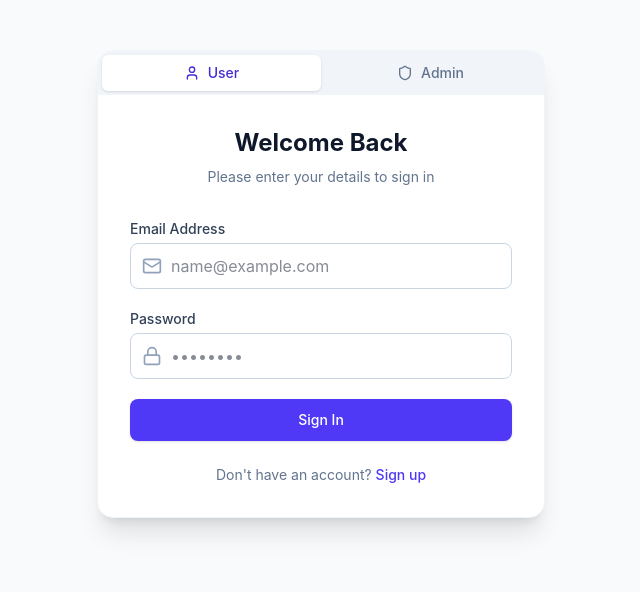
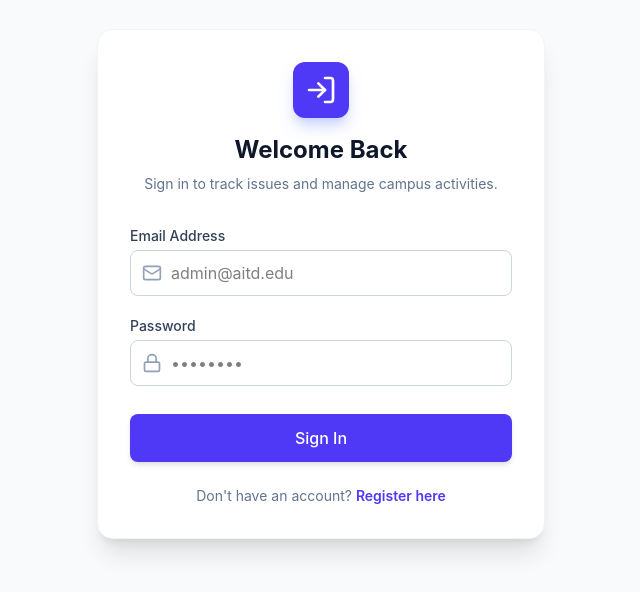
Before and after one commit to Priyanshu23146/online-complaint-system, a React (Vite) app in the folder Frontend/: page /login in a window 1280 px wide. Shown: the part 116-708 px from the top of the page, without its empty margins (319-959 px from the left). Built offline with nearby package versions, Linux system fonts and the light colour scheme.

Commit message:
feat(auth): complete SaaS client onboarding and force password reset flow
Added SuperAdmin hidden page for client generation. Created SetPassword page for first-time login security. Implemented smart redirection in Login based on mustChangePassword flag.

```diff
--- a/Frontend/src/pages/Login.tsx
+++ b/Frontend/src/pages/Login.tsx
@@ -1,114 +1,76 @@
-import React, { useState, useEffect } from "react";
-import { Link, useLocation, useNavigate } from "react-router-dom";
-import { Mail, Lock, User, Shield } from "lucide-react";
-import API from "../api"; // 👈 API import kiya
+import React, { useState } from "react";
+import { Link, useNavigate } from "react-router-dom";
+import { Mail, Lock, LogIn } from "lucide-react";
+import API from "../api";
 
 const Login: React.FC = () => {
-  const location = useLocation();
   const navigate = useNavigate();
-
-  const [isAdmin, setIsAdmin] = useState(false);
-  // 👈 Naye states add kiye email aur password ke liye
   const [email, setEmail] = useState("");
   const [password, setPassword] = useState("");
   const [loading, setLoading] = useState(false);
-
-  useEffect(() => {
-    const params = new URLSearchParams(location.search);
-    if (params.get("role") === "admin") {
-      setIsAdmin(true);
-    }
-  }, [location]);
-
-  // 👈 Asli Login Function
-  // const handleLogin = async (e: React.FormEvent) => {
-  //   e.preventDefault();
-  //   setLoading(true);
-
-  //   try {
-  //     // Backend ko email/password bhej rahe hain
-  //     const { data } = await API.post("/auth/login", { email, password });
-
-  //     // Backend se jo token aaya, usko save kar liya
-  //     localStorage.setItem("token", data.token);
-
-  //     // Token save hone ke baad Dashboard par bhej diya
-  //     navigate("/dashboard");
-  //   } catch (error) {
-  //     console.error("Login failed:", error);
-  //     alert("Invalid Email or Password! Please try again.");
-  //   } finally {
-  //     setLoading(false);
-  //   }
-  // };
+  const [error, setError] = useState("");
 
   const handleLogin = async (e: React.FormEvent) => {
     e.preventDefault();
     setLoading(true);
+    setError("");
 
     try {
       const { data } = await API.post("/auth/login", { email, password });
+
+      if (data.success) {
+        // 1. Token aur User Data save karo
         localStorage.setItem("token", data.token);
+        localStorage.setItem("user", JSON.stringify(data.user));
 
-      // 🚨 FIX: Agar Admin toggle on hai toh Admin Dashboard par bhejo
-      if (isAdmin) {
-        navigate("/admin");
+        // 2. 🚀 THE SMART REDIRECTION
+        if (data.user.mustChangePassword) {
+          navigate("/set-password"); // Security lock open karo
         } else {
-        navigate("/dashboard");
+          navigate("/dashboard"); // Seedha andar jao
         }
-    } catch (error) {
-      console.error("Login failed:", error);
-      alert("Invalid Email or Password! Please try again.");
+      }
+    } catch (err: any) {
+      console.error("Login failed:", err);
+      setError(err.response?.data?.message || "Invalid credentials!");
     } finally {
       setLoading(false);
     }
   };
 
   return (
-    <div className="min-h-screen bg-slate-50 flex items-center justify-center p-4">
-      <div className="max-w-md w-full bg-white rounded-2xl shadow-xl border border-slate-100 overflow-hidden">
-        <div className="flex w-full bg-slate-100 p-1">
-          <button
-            onClick={() => setIsAdmin(false)}
-            className={`flex-1 py-2 text-sm font-medium rounded-md flex items-center justify-center gap-2 transition-all ${!isAdmin ? "bg-white shadow-sm text-indigo-700" : "text-slate-500 hover:text-slate-700"}`}
-          >
-            <User className="h-4 w-4" /> User
-          </button>
-          <button
-            onClick={() => setIsAdmin(true)}
-            className={`flex-1 py-2 text-sm font-medium rounded-md flex items-center justify-center gap-2 transition-all ${isAdmin ? "bg-slate-800 shadow-sm text-white" : "text-slate-500 hover:text-slate-700"}`}
-          >
-            <Shield className="h-4 w-4" /> Admin
-          </button>
+    <div className="min-h-screen flex items-center justify-center bg-slate-50 p-4">
+      <div className="bg-white p-8 rounded-2xl shadow-xl w-full max-w-md border border-slate-100">
+        <div className="text-center mb-8">
+          <div className="bg-indigo-600 h-14 w-14 rounded-xl flex items-center justify-center mx-auto mb-4 shadow-lg shadow-indigo-200">
+            <LogIn className="h-8 w-8 text-white" />
           </div>
-
-        <div className="p-8">
-          <div className="text-center mb-8">
-            <h2 className="text-2xl font-bold text-slate-900">
-              {isAdmin ? "Admin Portal" : "Welcome Back"}
-            </h2>
+          <h2 className="text-2xl font-bold text-slate-900">Welcome Back</h2>
           <p className="text-slate-500 mt-2 text-sm">
-              Please enter your details to sign in
+            Sign in to track issues and manage campus activities.
           </p>
         </div>
 
-          {/* 👈 Form onSubmit ab naya function call karega */}
-          <form className="space-y-5" onSubmit={handleLogin}>
+        {error && (
+          <div className="bg-red-50 text-red-600 p-3 rounded-lg text-sm mb-5 text-center border border-red-100">
+            {error}
+          </div>
+        )}
+
+        <form onSubmit={handleLogin} className="space-y-5">
           <div>
             <label className="block text-sm font-medium text-slate-700 mb-1">
               Email Address
             </label>
             <div className="relative">
-                <div className="absolute inset-y-0 left-0 pl-3 flex items-center pointer-events-none">
-                  <Mail className="h-5 w-5 text-slate-400" />
-                </div>
+              <Mail className="absolute left-3 top-1/2 -translate-y-1/2 h-5 w-5 text-slate-400" />
               <input
                 type="email"
                 required
+                className="w-full pl-10 pr-4 py-2.5 rounded-lg border border-slate-300 focus:ring-2 focus:ring-indigo-500 outline-none transition-all"
+                placeholder="admin@aitd.edu"
                 value={email}
-                  onChange={(e) => setEmail(e.target.value)} // 👈 State update
-                  className="pl-10 w-full rounded-lg border border-slate-300 py-2.5 px-3 text-slate-900 focus:outline-none focus:ring-2 focus:ring-indigo-500 focus:border-indigo-500 transition"
-                  placeholder="name@example.com"
+                onChange={(e) => setEmail(e.target.value)}
               />
             </div>
           </div>
@@ -118,16 +80,14 @@ const Login: React.FC = () => {
               Password
             </label>
             <div className="relative">
-                <div className="absolute inset-y-0 left-0 pl-3 flex items-center pointer-events-none">
-                  <Lock className="h-5 w-5 text-slate-400" />
-                </div>
+              <Lock className="absolute left-3 top-1/2 -translate-y-1/2 h-5 w-5 text-slate-400" />
               <input
                 type="password"
                 required
+                className="w-full pl-10 pr-4 py-2.5 rounded-lg border border-slate-300 focus:ring-2 focus:ring-indigo-500 outline-none transition-all"
+                placeholder="••••••••"
                 value={password}
-                  onChange={(e) => setPassword(e.target.value)} // 👈 State update
-                  className="pl-10 w-full rounded-lg border border-slate-300 py-2.5 px-3 text-slate-900 focus:outline-none focus:ring-2 focus:ring-indigo-500 focus:border-indigo-500 transition"
-                  placeholder="••••••••"
+                onChange={(e) => setPassword(e.target.value)}
               />
             </div>
           </div>
@@ -135,24 +95,21 @@ const Login: React.FC = () => {
           <button
             type="submit"
             disabled={loading}
-              className={`w-full py-2.5 px-4 border border-transparent rounded-lg shadow-sm text-sm font-medium text-white transition focus:outline-none focus:ring-2 focus:ring-offset-2 ${isAdmin ? "bg-slate-800 hover:bg-slate-900 focus:ring-slate-900" : "bg-indigo-600 hover:bg-indigo-700 focus:ring-indigo-500"}`}
+            className="w-full py-3 mt-2 bg-indigo-600 hover:bg-indigo-700 disabled:bg-indigo-400 text-white rounded-lg font-medium transition shadow-md"
           >
             {loading ? "Signing in..." : "Sign In"}
           </button>
         </form>
 
-          {!isAdmin && (
-            <p className="mt-6 text-center text-sm text-slate-500">
+        <p className="text-center text-slate-500 mt-6 text-sm">
           Don't have an account?{" "}
           <Link
             to="/signup"
-                className="font-medium text-indigo-600 hover:text-indigo-500 transition"
+            className="text-indigo-600 font-semibold hover:underline"
           >
-                Sign up
+            Register here
           </Link>
         </p>
-          )}
-        </div>
       </div>
     </div>
   );
--- /dev/null
+++ b/Frontend/src/pages/SuperAdmin.tsx
@@ -0,0 +1,148 @@
+import React, { useState } from "react";
+import { ShieldAlert, Copy, CheckCircle } from "lucide-react";
+import API from "../api";
+
+const SuperAdmin: React.FC = () => {
+  const [name, setName] = useState("");
+  const [email, setEmail] = useState("");
+  const [loading, setLoading] = useState(false);
+  const [generatedCredentials, setGeneratedCredentials] = useState<{
+    email: string;
+    pass: string;
+  } | null>(null);
+  const [copied, setCopied] = useState(false);
+
+  const handleCreateAdmin = async (e: React.FormEvent) => {
+    e.preventDefault();
+    setLoading(true);
+    setGeneratedCredentials(null);
+
+    try {
+      const { data } = await API.post("/auth/onboard-client", {
+        name,
+        email,
+        role: "DEPT_ADMIN", // Ya SUPER_ADMIN jo aap dena chahein
+      });
+
+      if (data.success) {
+        setGeneratedCredentials({
+          email: data.adminEmail,
+          pass: data.tempPassword,
+        });
+        setName("");
+        setEmail("");
+      }
+    } catch (err: any) {
+      alert(err.response?.data?.message || "Failed to create admin");
+    } finally {
+      setLoading(false);
+    }
+  };
+
+  const copyToClipboard = () => {
+    if (generatedCredentials) {
+      navigator.clipboard.writeText(
+        `Email: ${generatedCredentials.email}\nPassword: ${generatedCredentials.pass}`,
+      );
+      setCopied(true);
+      setTimeout(() => setCopied(false), 2000);
+    }
+  };
+
+  return (
+    <div className="min-h-screen bg-slate-900 flex items-center justify-center p-4">
+      <div className="bg-slate-800 p-8 rounded-2xl shadow-2xl w-full max-w-lg border border-slate-700">
+        <div className="flex items-center gap-3 mb-6 border-b border-slate-700 pb-4">
+          <ShieldAlert className="h-8 w-8 text-red-500" />
+          <h2 className="text-2xl font-bold text-white">
+            Super Admin{" "}
+            <span className="text-slate-400 font-normal">| Onboarding</span>
+          </h2>
+        </div>
+
+        {generatedCredentials ? (
+          <div className="bg-emerald-900/30 border border-emerald-500/50 p-6 rounded-xl mb-6">
+            <h3 className="text-emerald-400 font-bold mb-2 flex items-center gap-2">
+              <CheckCircle className="h-5 w-5" /> Client Generated Successfully!
+            </h3>
+            <p className="text-slate-300 text-sm mb-4">
+              Share these credentials securely. The user will be forced to
+              change this password on first login.
+            </p>
+
+            <div className="bg-slate-950 p-4 rounded-lg font-mono text-sm text-slate-300 relative group">
+              <div>
+                Email:{" "}
+                <span className="text-white">{generatedCredentials.email}</span>
+              </div>
+              <div className="mt-2">
+                Pass:{" "}
+                <span className="text-amber-400">
+                  {generatedCredentials.pass}
+                </span>
+              </div>
+
+              <button
+                onClick={copyToClipboard}
+                className="absolute top-4 right-4 text-slate-400 hover:text-white transition"
+              >
+                {copied ? (
+                  <span className="text-xs text-emerald-400">Copied!</span>
+                ) : (
+                  <Copy className="h-5 w-5" />
+                )}
+              </button>
+            </div>
+
+            <button
+              onClick={() => setGeneratedCredentials(null)}
+              className="mt-4 w-full py-2 bg-slate-700 hover:bg-slate-600 text-white rounded-lg transition"
+            >
+              Create Another Client
+            </button>
+          </div>
+        ) : (
+          <form onSubmit={handleCreateAdmin} className="space-y-4">
+            <div>
+              <label className="block text-sm font-medium text-slate-300 mb-1">
+                Admin Full Name
+              </label>
+              <input
+                type="text"
+                required
+                className="w-full px-4 py-2.5 rounded-lg bg-slate-950 border border-slate-700 text-white focus:border-indigo-500 outline-none"
+                value={name}
+                onChange={(e) => setName(e.target.value)}
+                placeholder="e.g. Principal HBTU"
+              />
+            </div>
+
+            <div>
+              <label className="block text-sm font-medium text-slate-300 mb-1">
+                Official Email
+              </label>
+              <input
+                type="email"
+                required
+                className="w-full px-4 py-2.5 rounded-lg bg-slate-950 border border-slate-700 text-white focus:border-indigo-500 outline-none"
+                value={email}
+                onChange={(e) => setEmail(e.target.value)}
+                placeholder="admin@college.edu"
+              />
+            </div>
+
+            <button
+              type="submit"
+              disabled={loading}
+              className="w-full py-3 mt-4 bg-red-600 hover:bg-red-700 text-white font-bold rounded-lg transition shadow-lg shadow-red-900/50"
+            >
+              {loading ? "Generating System..." : "Generate Client Credentials"}
+            </button>
+          </form>
+        )}
+      </div>
+    </div>
+  );
+};
+
+export default SuperAdmin;
```
Also changed, not shown: 2 other files (tests, documents, lock files or other folders). Lines whose indentation alone changed are shown as unchanged.
